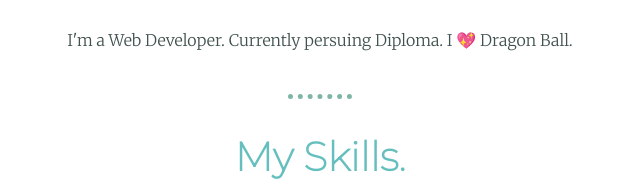
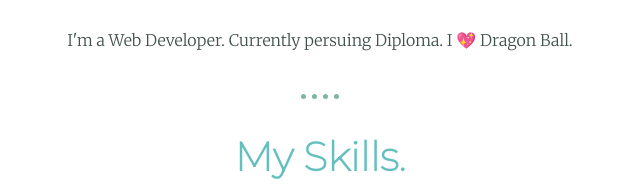
Before and after one commit to SanGoku17/MY-CSS-Website, a plain HTML site: page index.html in a window 1280 px wide. Shown: the part 1205-1398 px from the top of the page, 320-960 px from the left. Drawn offline with Linux system fonts and the light colour scheme.

Commit message:
Update styles.css

```diff
--- a/css/styles.css
+++ b/css/styles.css
@@ -34,7 +34,7 @@ h3{
 }
 
 .border{
-  width: 5%;
+  width: 3%;
   border-style:  dotted none none none;
   border-width: thick;
   border-color: #7EB5A6;
```
